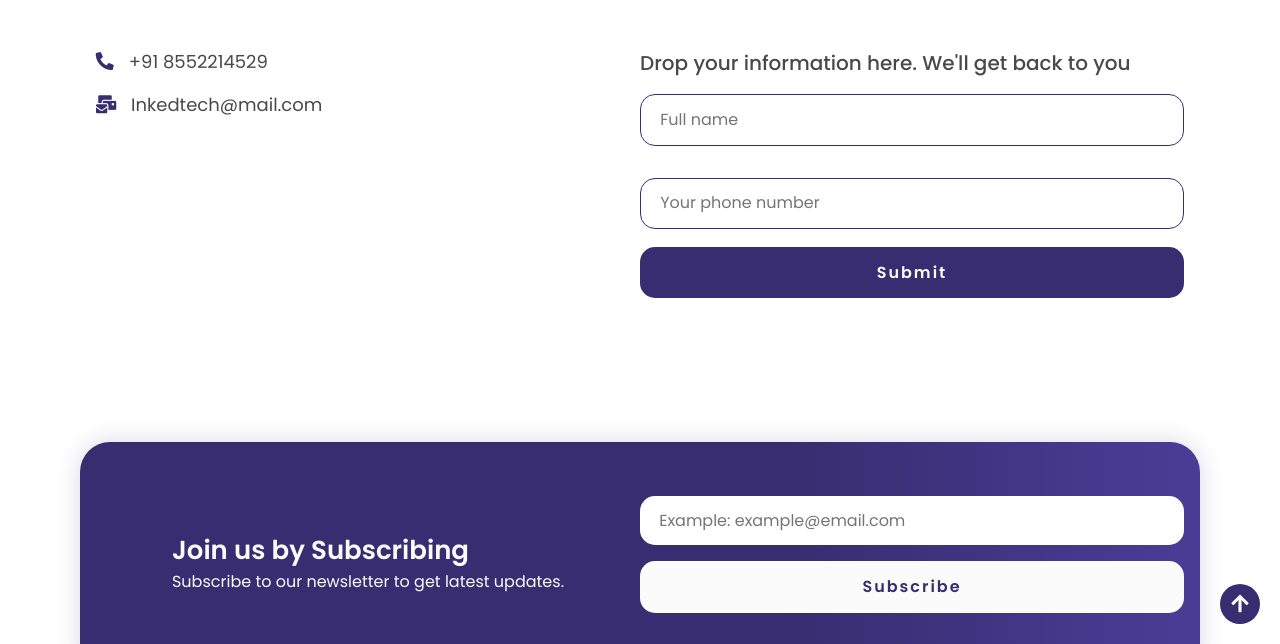
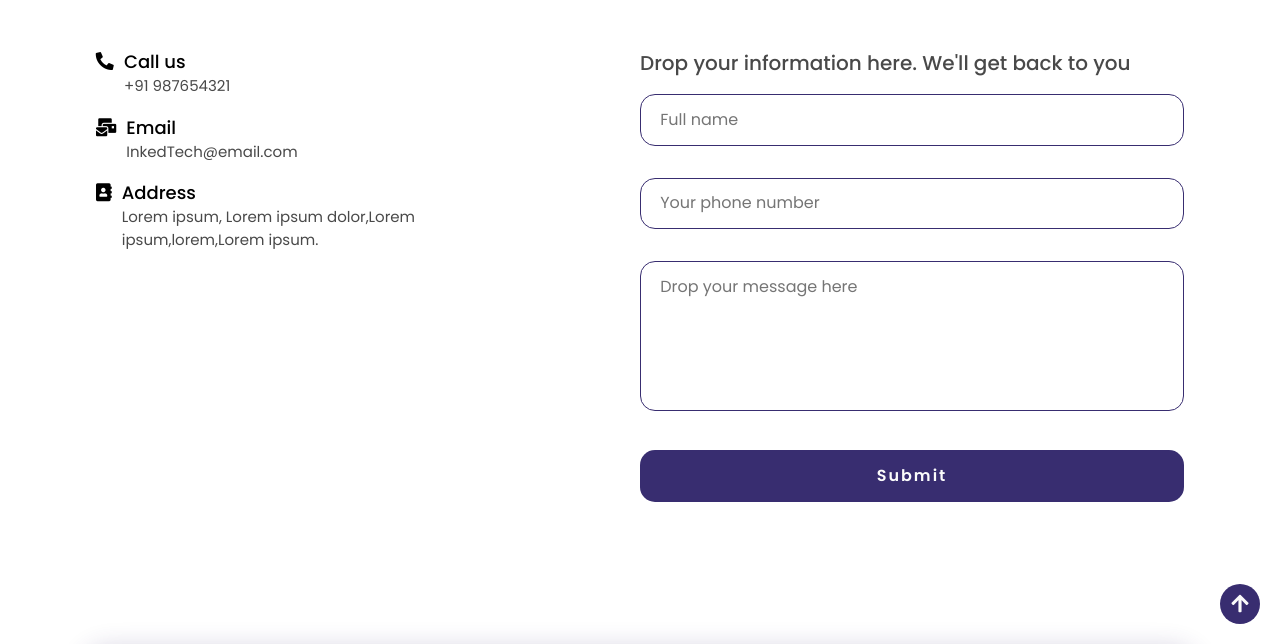
Before and after one commit to Eabishen/Inkedtech, a plain HTML site: page contact.html in a window 1280 px wide. Shown: the part 156-800 px from the top of the page. Drawn offline with nearby package versions, Linux system fonts and the light colour scheme.

Commit message:
Updated contact page, and address of contact us. Also hide the course page and added added course background to the info card background. Remove the underline of a that appears in mozilla browser

```diff
--- a/contact.html
+++ b/contact.html
@@ -117,29 +117,48 @@
                 <div class="left-box">
                     <div class="text-container">
                         <div class="phone mb-sm-2 mb-lg-3">
-                            <span
-                                ><i
+                            <div class="contact-container">
+                                <div class="color-diff">
+                                    <i
                                         class="fa fa-phone"
-                                    style="
-                                        transform: rotate(90deg);
-                                        margin-right: 10px;
-                                        color: var(--primary-color);
-                                    "
-                                ></i
-                            ></span>
-                            +91 8552214529
+                                        style="transform: rotate(90deg)"
+                                    ></i>
                                 </div>
-                        <div class="email">
-                            <span
-                                ><i
-                                    class="fa fa-mail-bulk"
-                                    style="
-                                        margin-right: 10px;
-                                        color: var(--primary-color);
-                                    "
-                                ></i
-                            ></span>
-                            Inkedtech@mail.com
+
+                                <div class="inner-contact">
+                                    <div class="color-diff">Call us</div>
+                                    <div class="text-diff">+91 987654321</div>
+                                </div>
+                            </div>
+                        </div>
+                        <div class="email mb-sm-2 mb-lg-3">
+                            <div class="contact-container">
+                                <div class="color-diff">
+                                    <i class="fa fa-mail-bulk"></i>
+                                </div>
+
+                                <div class="inner-contact">
+                                    <div class="color-diff">Email</div>
+                                    <div class="text-diff">
+                                        InkedTech@email.com
+                                    </div>
+                                </div>
+                            </div>
+                        </div>
+                        <div class="address">
+                            <div class="contact-container">
+                                <div class="color-diff">
+                                    <i class="fa fa-address-book"></i>
+                                </div>
+
+                                <div class="inner-contact">
+                                    <div class="color-diff">Address</div>
+                                    <div class="text-diff">
+                                        Lorem ipsum, Lorem ipsum dolor,Lorem
+                                        ipsum,lorem,Lorem ipsum.
+                                    </div>
+                                </div>
+                            </div>
                         </div>
                     </div>
                 </div>
@@ -148,6 +167,7 @@
                     <div class="dropmessage">
                         Drop your information here. We'll get back to you
                     </div>
+                    <form action="">
                         <div class="input-box">
                             <input
                                 type="text"
@@ -161,12 +181,19 @@
                                 name=""
                                 id=""
                             />
+                            <textarea
+                                name="Message"
+                                id=""
+                                placeholder="Drop your message here"
+                                cols="100"
+                            ></textarea>
                         </div>
                         <div class="btn-box">
                             <button class="btn btn-custom2" type="button">
                                 Submit
                             </button>
                         </div>
+                    </form>
                 </div>
             </div>
         </section>
--- a/css/style.css
+++ b/css/style.css
@@ -19,7 +19,11 @@ body {
 
 a:-webkit-any-link,
 a {
-    text-decoration: none;
+    text-decoration: none !important;
+}
+
+#info a {
+    color: transparent !important;
 }
 
 .navtop {
@@ -162,6 +166,12 @@ a {
     border: none;
     margin-bottom: 2rem;
     border-radius: 30px;
+    background: rgb(56, 45, 112);
+    background: linear-gradient(
+        45deg,
+        rgba(56, 45, 112, 1) 50%,
+        rgba(75, 60, 150, 1) 100%
+    );
 }
 
 .card-body {
@@ -174,22 +184,24 @@ a {
     text-align: center;
     font-weight: 600;
     font-size: 20px;
-    color: var(--black);
+    color: var(--white);
     margin-top: 0.5rem;
 }
 
 .card-body .card-text {
     font-size: 17px;
-    color: rgb(82, 82, 82);
+    color: var(--white);
+    opacity: 0.8;
     font-weight: 400;
 }
 
 .shadow-cust {
     box-shadow: 0px 0px 15px rgba(0, 0, 0, 0.15);
+    transition: all 300ms ease-in;
 }
 
 .shadow-cust:hover {
-    box-shadow: 0px 0px 20px rgba(56, 45, 112, 0.4);
+    box-shadow: 0px 0px 20px rgba(56, 45, 112, 0.5);
 }
 
 .img-cont {
@@ -204,6 +216,7 @@ a {
     object-fit: cover;
     margin-block: 2rem 0;
     border-radius: 100%;
+    border: 3px solid var(--white);
 }
 
 .coursescontainer {
@@ -564,7 +577,6 @@ a {
 
     .card-body .card-text {
         font-size: 16px;
-        color: #444444;
         font-weight: 400;
     }
     .coursescontainer {
@@ -627,7 +639,7 @@ a {
 
     .cards {
         min-height: 10px;
-        margin-bottom: 0.5rem;
+        margin-bottom: 1rem;
     }
 
     .car-main {
@@ -640,15 +652,18 @@ a {
     .card-body .card-title {
         text-align: center;
         margin-top: 0.2rem;
-
         font-weight: 600;
         font-size: 18px;
     }
 
     .card-body .card-text {
         font-size: 14px;
-        color: #444444;
         font-weight: 400;
+    }
+
+    .img-cont img {
+        width: 100px;
+        height: 100px;
     }
 
     #review {
```
Also changed, not shown: FAQs.html (+2 -2 lines), course.html (+26 -17 lines), index.html (+26 -17 lines). Lines whose indentation alone changed are shown as unchanged.
